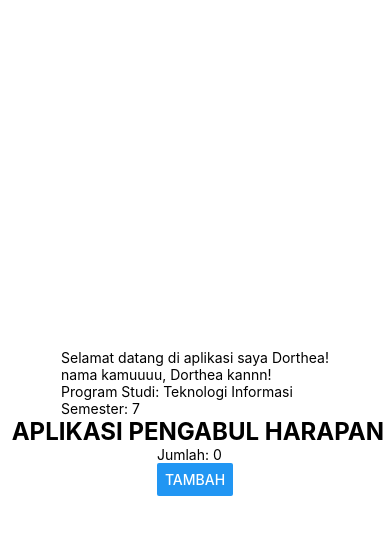
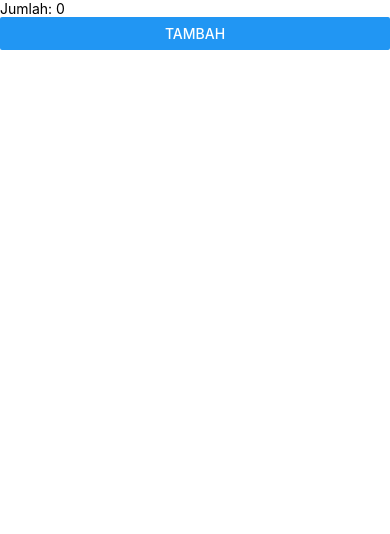
Before and after one commit to dortheaharefa/learn-react-native, a React Native app: screen / in a window 390 px wide. Shown: the top 534 px of the page. Built offline with nearby package versions, Linux system fonts and the light colour scheme.

Commit message:
contoh sederhana useStates

```diff
--- a/App.js
+++ b/App.js
@@ -1,28 +1,17 @@
-import { StatusBar } from "expo-status-bar";
-import { StyleSheet, Text, View } from "react-native";
-import Welcome from "./components/welcome";
-import Counter from "./components/Counter";
+import { View, Text, Button } from "react-native";
+import { useState } from "react";
 
 export default function App() {
+  const [jumlah, setJumlah] = useState(0);
+
   return (
-    <View style={styles.container}>
-      <Welcome name="Dorthea" major="Teknologi Informasi" semester="7" />
-      <Text style={styles.title}> APLIKASI PENGABUL HARAPAN</Text>
-      <Counter />
-      <StatusBar style="auto" />
+    <View>
+      <Text>Jumlah: {jumlah}</Text>
+
+      <Button
+        title="Tambah"
+        onPress={() => setJumlah(jumlah + 1)}
+      />
     </View>
   );
 }
-
-const styles = StyleSheet.create({
-  container: {
-    flex: 1,
-    backgroundColor: "white",
-    alignItems: "center",
-    justifyContent: "center",
-  },
-  title: {
-    fontSize: 24,
-    fontWeight: "bold",
-  },
-});
```
Also changed, not shown: Appone.js (added, +28 -0 lines).
